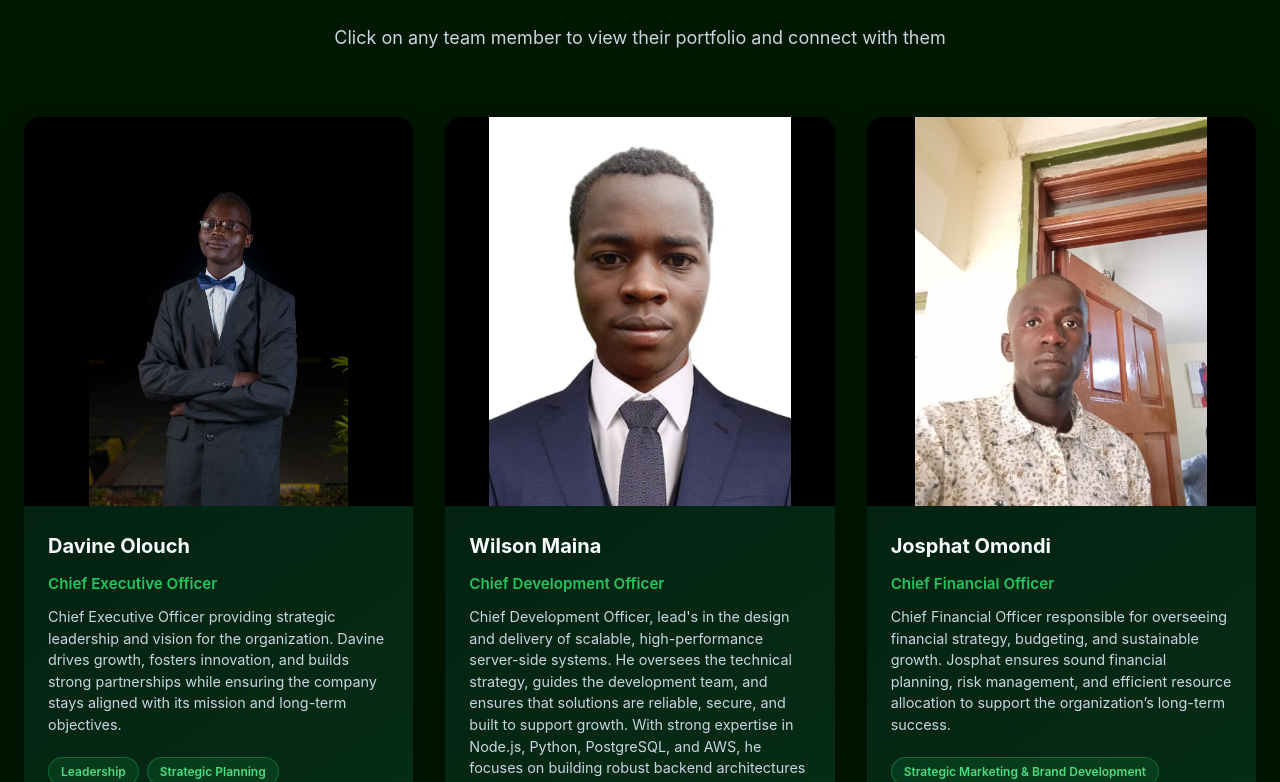
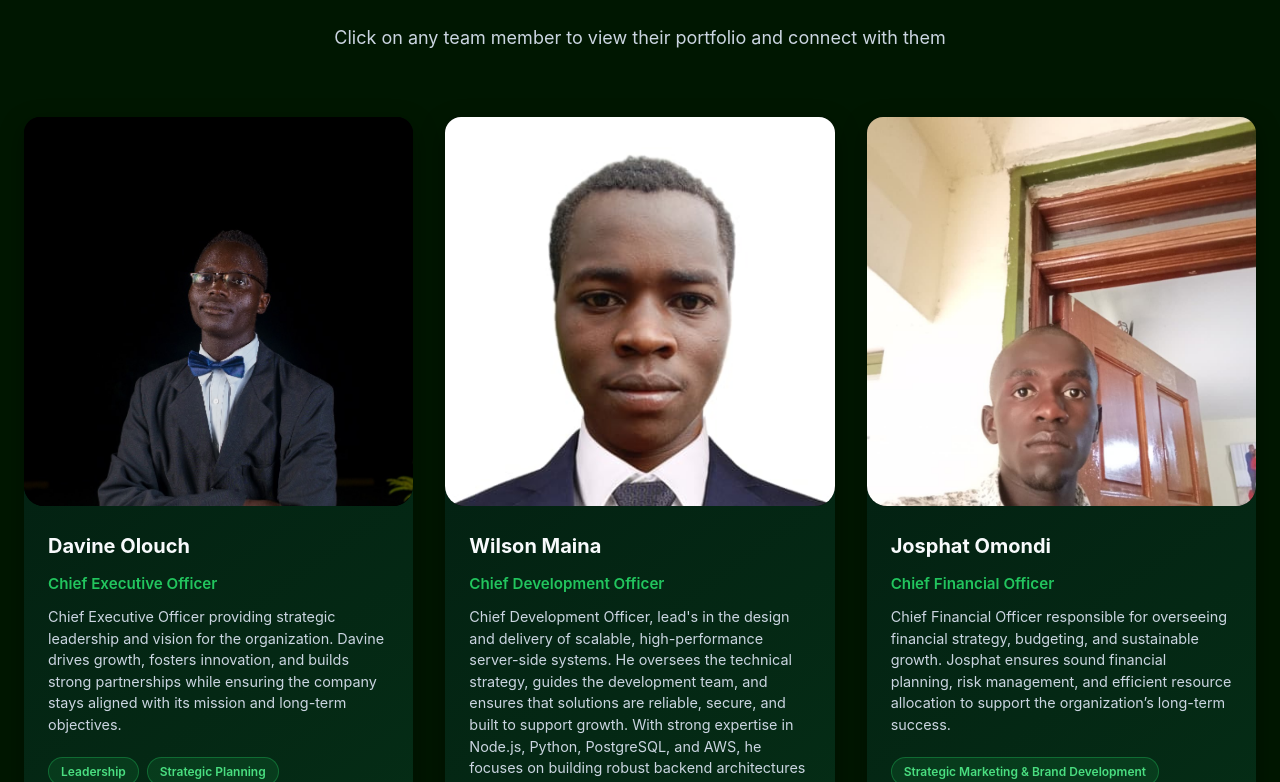
Before and after one commit to willyjohne2/techrica_frontend-v2, a React (Vite) app: page /about in a window 1280 px wide. Shown: the part 1958-2740 px from the top of the page. Built offline with nearby package versions, Linux system fonts and the light colour scheme; no server answers.

Commit message:
Added the image border and fixed the image side gaps

```diff
--- a/src/components/ui/MemberCard.css
+++ b/src/components/ui/MemberCard.css
@@ -24,13 +24,15 @@
   align-items: flex-start;
   justify-content: center;
   background: #000;
+  border-radius: 0 0 1.25rem 1.25rem;
 }
 
 /* Image */
 .member-card-img {
   width: 100%;
   height: 100%;
-  object-fit: contain;
+  object-fit: cover;
+  object-position: center top;
   transition: transform 0.35s ease;
 }
 
```
